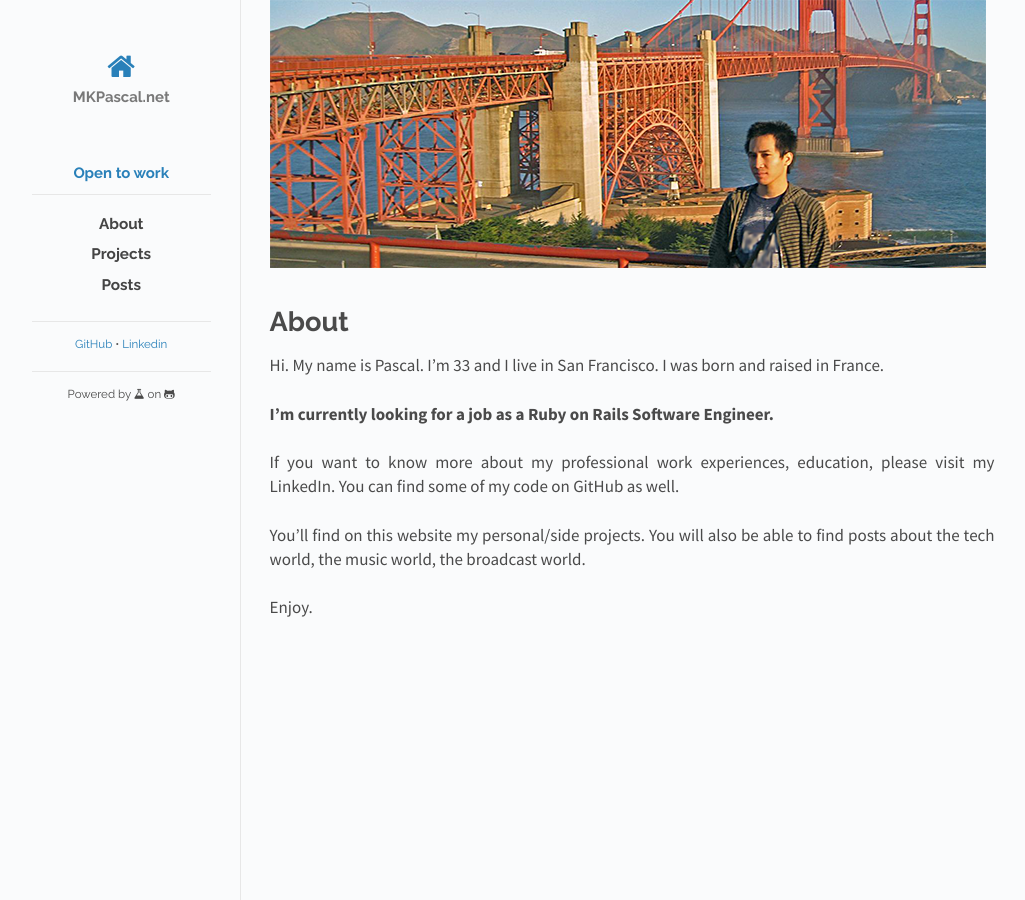
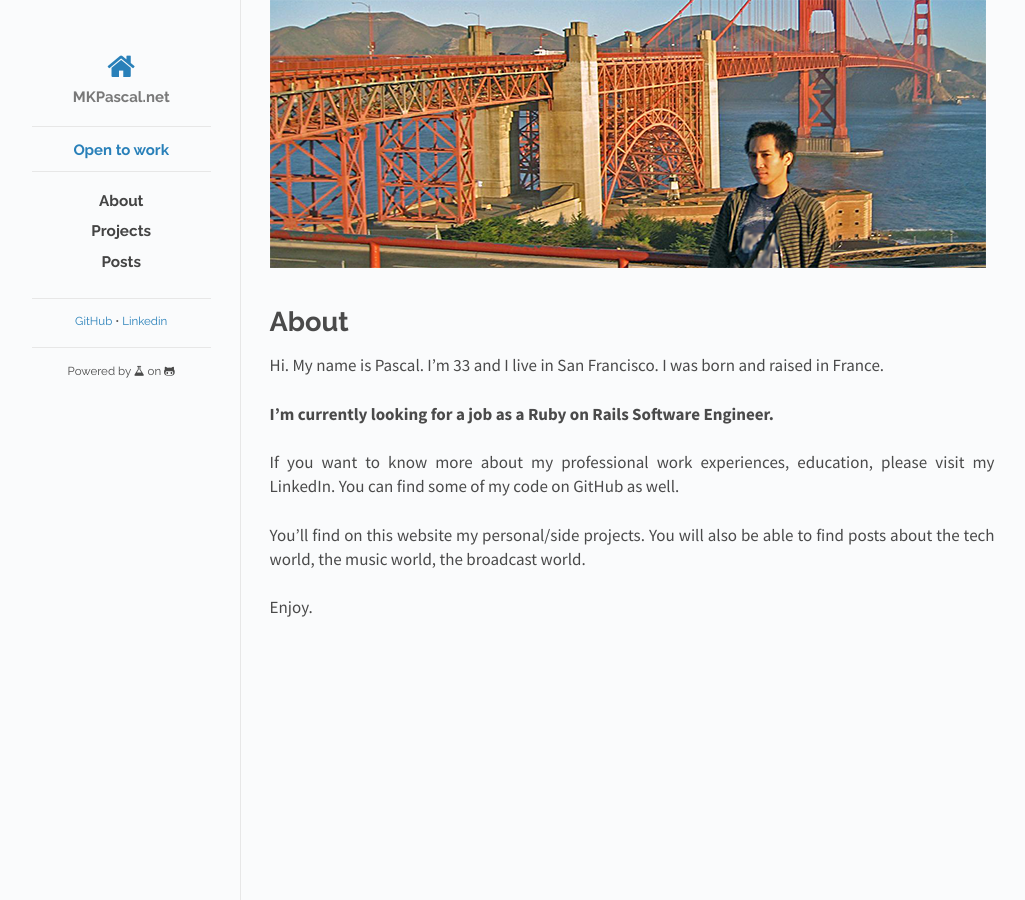
Before and after one commit to mkpascal/mkpascal.github.io, a Jekyll site: the page built from about.md, in a window 1280 px wide. Shown: the whole page, without its empty margins (118-1143 px from the left). Built offline with Jekyll 4.4.1, drawn with Linux system fonts in a browser that asks for light colours; nearby versions of some CDN libraries.

Commit message:
Update default.html

```diff
--- a/_layouts/default.html
+++ b/_layouts/default.html
@@ -29,7 +29,7 @@
           <span class="title"><a href="/"><i class="fa fa-home"></i></a></span>
           <span class="tagline">MKPascal.net</span>
         </div>
-       <div class="header">
+       <div class="header" style="padding-top: 0.5em; border-top: 1px solid #e7e7e7; margin-top: 20px;">
           <span class="tagline"><a href="https://www.linkedin.com/pub/pascal-muang-khot/4/190/994" class="footer-link">Open to work</a></span>
         </div>
         <div class="posts">
```
